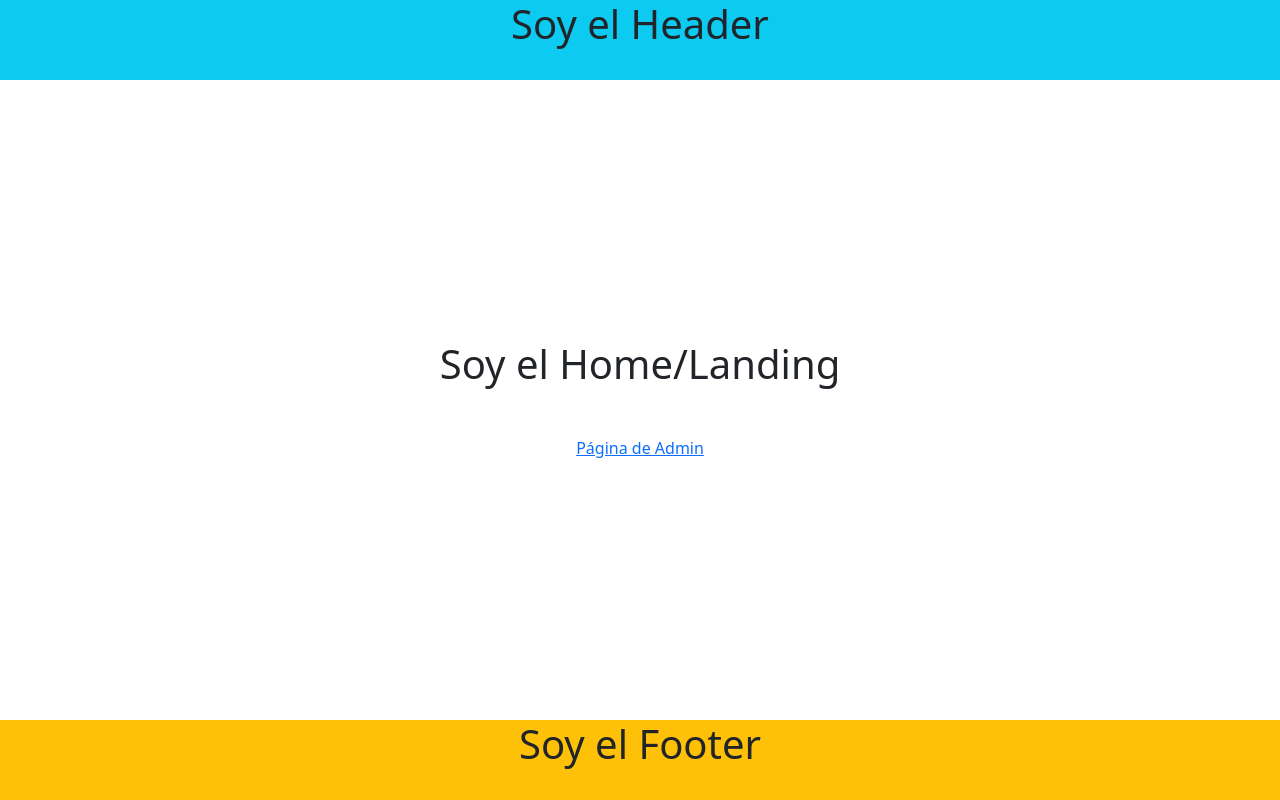
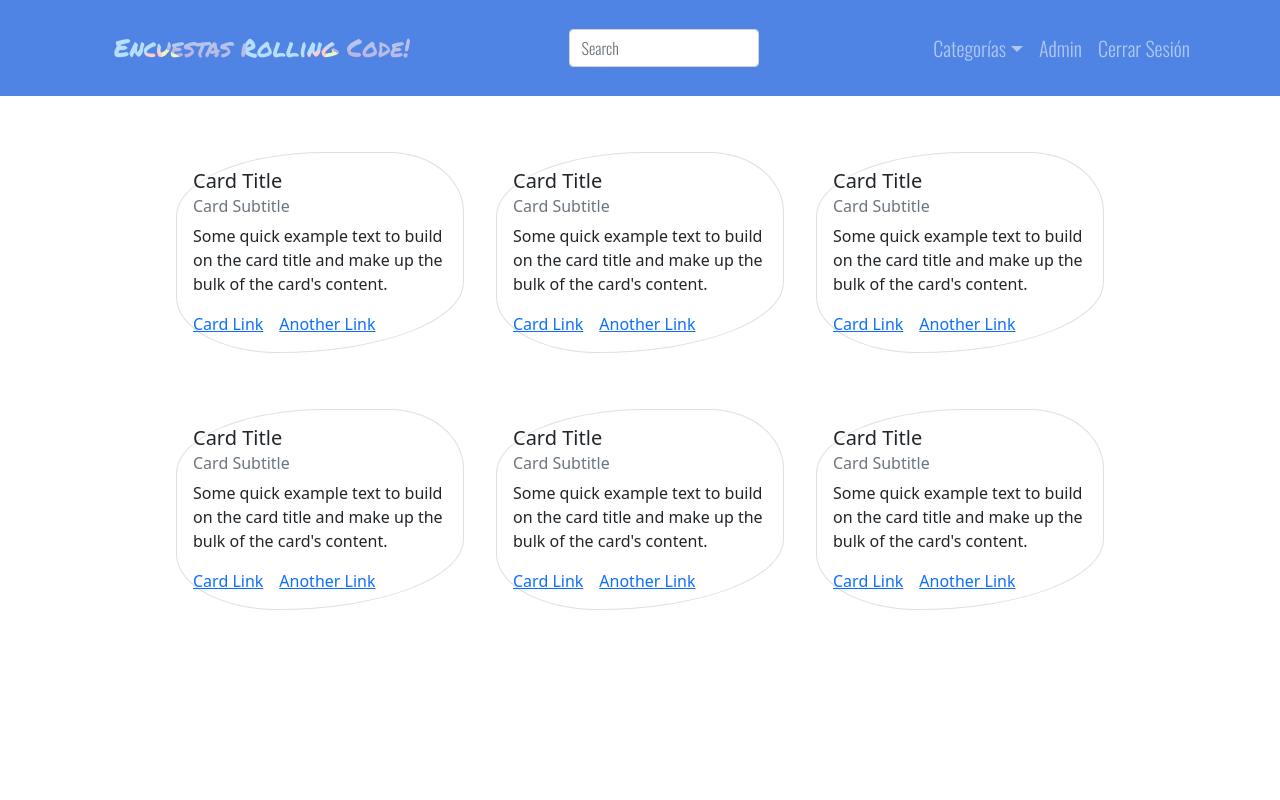
Before and after one commit to seba-lc/proyectoN3-G2, a React (Create React App) app: page / in a window 1280 px wide. Shown: the top 800 px of the page. Built offline with nearby package versions, Linux system fonts and the light colour scheme.

Commit message:
cambio 1 camila

```diff
--- a/package.json
+++ b/package.json
@@ -12,6 +12,7 @@
     "react-dom": "^17.0.2",
     "react-router-dom": "^6.2.2",
     "react-scripts": "5.0.0",
+    "styled-components": "^5.3.5",
     "web-vitals": "^2.1.4"
   },
   "scripts": {
--- /dev/null
+++ b/src/components/EncuestasCards/EncuestasCards.js
@@ -0,0 +1,27 @@
+import {Card} from 'react-bootstrap'
+import './EncuestasCards.css'
+import styled from 'styled-components';
+
+const MyCard = styled(Card)`
+background-color: ${props=>props.color});
+border-radius: 296px 147px 371px 201px / 128px 119px 140px 111px;
+`
+
+const EncuestasCards = (props) => {
+  return (
+    <MyCard color={props.color} className="mb-5 d-flex justify-content-center" style={{ width: "18rem" }}>
+      <Card.Body>
+        <Card.Title>Card Title</Card.Title>
+        <Card.Subtitle className="mb-2 text-muted">Card Subtitle</Card.Subtitle>
+        <Card.Text>
+          Some quick example text to build on the card title and make up the
+          bulk of the card's content.
+        </Card.Text>
+        <Card.Link href="#">Card Link</Card.Link>
+        <Card.Link href="#">Another Link</Card.Link>
+      </Card.Body>
+    </MyCard>
+  );
+};
+
+export default EncuestasCards;
--- a/src/components/Footer/Footer.css
+++ b/src/components/Footer/Footer.css
@@ -1,3 +1,10 @@
+
+
 .footer-style{
-  height: 10vh;
+  padding-top: 3rem;
+  height: 40vh;
+  background-color: var(--azure);
+  font-family: var(--letra1);
+  color: white;
+  opacity: 0.9;
 }
--- a/src/components/Footer/Footer.js
+++ b/src/components/Footer/Footer.js
@@ -1,10 +1,34 @@
-import './Footer.css';
+import "./Footer.css";
+import { Container, Row, Col } from "react-bootstrap";
+import Logo from "../Logo/Logo";
+import "./Footer.css";
 
 const Footer = () => {
   return (
-    <div className='display-6 w-100 text-center bg-warning footer-style'>
-      Soy el Footer
-    </div>
+      <div fixed="bottom" className="w-100 text-center footer-style">
+        <Container fluid>
+          <Row>
+            <Col xs={12} md={12} lg={4}>
+              <Logo />
+            </Col>
+            <Col xs={12} md={12} lg={4}>
+              <h3>REDES SOCIALES</h3>
+              <h5>Facebook</h5>
+              <h5>Twitter</h5>
+              <h5>Instagram</h5>
+            </Col>
+            <Col xs={12} md={12} lg={4}>
+              <h3>INFORMACIÓN DE CONTACTO</h3>
+              <h5>General Paz 864</h5>
+              <h5>encuestasrc@rollingcode.com</h5>
+              <h5>+54 381-652548</h5>
+            </Col>
+          </Row>
+          <Row>
+            <Col></Col>
+          </Row>
+        </Container>
+      </div>
   );
 };
 
--- a/src/components/Header/Header.js
+++ b/src/components/Header/Header.js
@@ -1,10 +1,54 @@
-import './Header.css'
+import "./Header.css";
+import {
+  NavDropdown,
+  Navbar,
+  Container,
+  Nav,
+  Form,
+  FormControl,
+} from "react-bootstrap";
+import styled from "styled-components";
+import Logo from "../Logo/Logo";
 
 const Header = () => {
+  const MyNavbar = styled(Navbar)`
+    height: 12vh;
+    background-color: var(--azure);
+    font-family: var(--letra1);
+    font-size: 20px;
+  `;
+
   return (
-    <div className='w-100 display-6 text-center bg-info header-style'>
-      Soy el Header
-    </div>
+    <MyNavbar fixed="top" collapseOnSelect expand="lg" variant="dark">
+
+      <Container>
+        <Logo/>
+        <Navbar.Toggle aria-controls="responsive-navbar-nav" />
+        <Navbar.Collapse id="responsive-navbar-nav">
+          <Nav className="m-auto">
+            <Form className="d-flex">
+              <FormControl
+                type="search"
+                placeholder="Search"
+                className="me-2"
+                aria-label="Search"
+              />
+            </Form>
+          </Nav>
+          <Nav>
+            <NavDropdown title="Categorías" id="collasible-nav-dropdown">
+              <NavDropdown.Item href="#action/3.1">1</NavDropdown.Item>
+              <NavDropdown.Item href="#action/3.2">2</NavDropdown.Item>
+              <NavDropdown.Item href="#action/3.3">3</NavDropdown.Item>
+              <NavDropdown.Item href="#action/3.4">4</NavDropdown.Item>
+            </NavDropdown>
+            <Nav.Link href="#deets">Admin</Nav.Link>
+            <Nav.Link href="#memes">Cerrar Sesión</Nav.Link>
+          </Nav>
+        </Navbar.Collapse>
+      </Container>
+
+    </MyNavbar>
   );
 };
 
--- a/src/components/HomePage/HomePage.css
+++ b/src/components/HomePage/HomePage.css
@@ -1,3 +1,5 @@
 .homePage-style{
-  height: 80vh;
+  margin-top: 9rem;
+  margin-bottom: 9rem;
+  max-height: 100vh;
 }
--- a/src/components/HomePage/HomePage.js
+++ b/src/components/HomePage/HomePage.js
@@ -1,12 +1,21 @@
-import { Link } from 'react-router-dom';
-import './HomePage.css'
+import { Container, Row, Col } from "react-bootstrap";
+import EncuestasCards from "../EncuestasCards/EncuestasCards";
+import "./HomePage.css";
 
 const HomePage = () => {
   return (
-    <div className='d-flex flex-column justify-content-center align-items-center homePage-style'>
-      <span className='display-6 mb-5'>Soy el Home/Landing</span>
-      <Link to='/admin'>Página de Admin</Link>
-    </div>
+
+      <Container fluid className="d-flex justify-content-center align-items-center homePage-style">
+        <Row  className='m-1 d-flex justify-content-center align-items-center'>
+          <Col className="m-1" xs={6} md={4} lg={3}><EncuestasCards color="var(--azure)"/></Col>
+          <Col className="m-1" xs={6} md={4} lg={3}><EncuestasCards/></Col>
+          <Col className="m-1" xs={6} md={4} lg={3}><EncuestasCards/></Col>
+          <Col className="m-1" xs={6} md={4} lg={3}><EncuestasCards/></Col>
+          <Col className="m-1" xs={6} md={4} lg={3}><EncuestasCards/></Col>
+          <Col className="m-1" xs={6} md={4} lg={3}><EncuestasCards/></Col>
+        </Row>
+      </Container>
+
   );
 };
 
--- /dev/null
+++ b/src/components/Logo/Logo.css
@@ -0,0 +1,53 @@
+@import url('https://fonts.googleapis.com/css2?family=Oswald:wght@300&family=Permanent+Marker&display=swap');
+
+.gradient-text {
+  color: transparent;
+  background: conic-gradient(
+    #D9D7F1 12%,
+    #B5DEFF 12%, #BAABDA 33%,
+    #E7FBBE 33%, #E7FBBE 55%,
+    #FFCBCB 55%, #FFCBCB 70%,
+    #B5DEFF 70%, #B5DEFF 87%,
+    #B5DEFF 87%);
+  background-size: 50%;
+  background-clip: text;
+  -webkit-background-clip: text;
+
+  animation: expand-rev 0.5s ease forwards;
+
+  cursor: pointer;
+}
+
+.gradient-text:hover {
+  animation: expand 0.5s ease forwards;
+}
+
+@keyframes expand {
+  0% {
+    background-size: 50%;
+    background-position: 0 0;
+  }
+  20% {
+    background-size: 55%;
+    background-position: 0 1em;
+  }
+  100% {
+    background-size: 325%;
+    background-position: -10em -4em;
+  }
+}
+
+@keyframes expand-rev {
+  0% {
+    background-size: 325%;
+    background-position: -10em -4em;
+  }
+  20% {
+    background-size: 55%;
+    background-position: 0 1em;
+  }
+  100% {
+    background-size: 50%;
+    background-position: 0 0;
+  }
+}
--- /dev/null
+++ b/src/components/Logo/Logo.js
@@ -0,0 +1,19 @@
+import styled from "styled-components";
+import {Navbar} from 'react-bootstrap'
+import './Logo.css'
+
+const MyLogo = styled(Navbar)`
+font-family: "Permanent Marker", cursive;
+font-size: 25px;
+padding-left: 2rem;
+`;
+
+const Logo = () => {
+    return (
+        <MyLogo href="#home" className="gradient-text">
+          Encuestas Rolling Code!
+        </MyLogo>
+     );
+}
+
+export default Logo;
--- a/src/index.css
+++ b/src/index.css
@@ -1,13 +1,24 @@
+@import url('https://fonts.googleapis.com/css2?family=Oswald:wght@300&display=swap');
+
+:root {
+  --red-violet-crayola: #c43a9bff;
+  --maximum-yellow-red: #ffc64bff;
+  --lime-green: rgb(77, 216, 72);
+  --white: #ffffffff;
+  --azure: #5084e4ff;
+  --letra1:'Oswald', sans-serif;
+}
+
 body {
   margin: 0;
-  font-family: -apple-system, BlinkMacSystemFont, 'Segoe UI', 'Roboto', 'Oxygen',
-    'Ubuntu', 'Cantarell', 'Fira Sans', 'Droid Sans', 'Helvetica Neue',
+  font-family: -apple-system, BlinkMacSystemFont, "Segoe UI", "Roboto", "Oxygen",
+    "Ubuntu", "Cantarell", "Fira Sans", "Droid Sans", "Helvetica Neue",
     sans-serif;
   -webkit-font-smoothing: antialiased;
   -moz-osx-font-smoothing: grayscale;
 }
 
 code {
-  font-family: source-code-pro, Menlo, Monaco, Consolas, 'Courier New',
+  font-family: source-code-pro, Menlo, Monaco, Consolas, "Courier New",
     monospace;
 }
```
Also changed, not shown: src/components/EncuestasCards/EncuestasCards.css (added), 1 other file (tests, documents, lock files or other folders).
